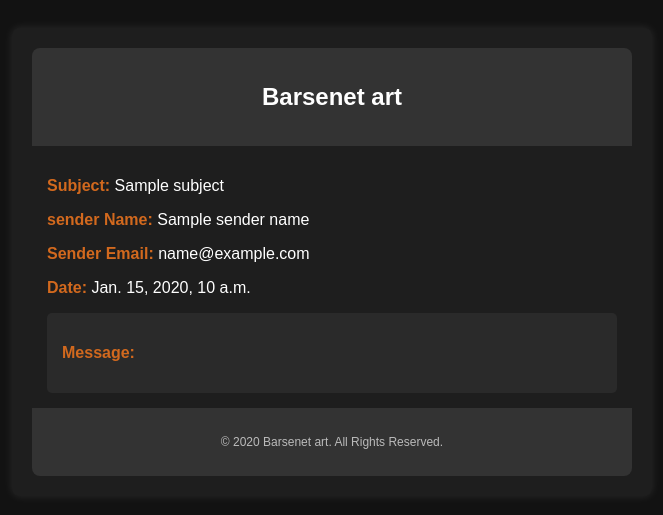
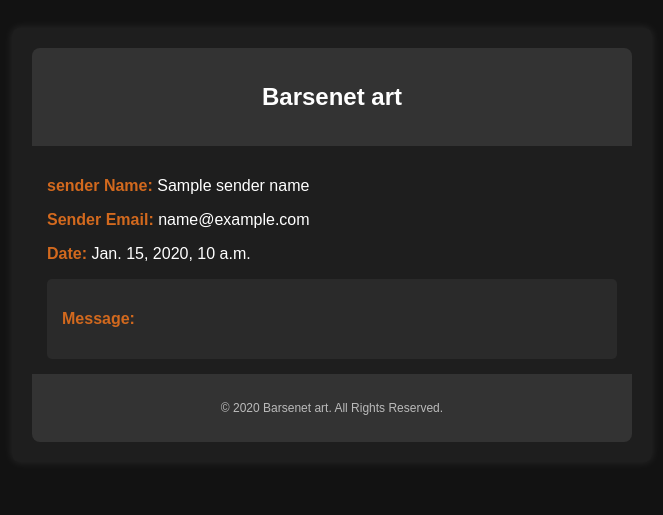
Before and after one commit to LeulGetnet/BarsuArt, a Django app: template templates/email_templates/contact.html in a window 1280 px wide. Shown: the top 515 px of the page, without its empty margins (308-971 px from the left). Run offline with Django 5.2, Linux system fonts and the light colour scheme; the template is opened without the code that fills it: most values are stand-ins (such as "Sample title", 1, 10 or a date in 2020).

Commit message:
removing the subject from the content

```diff
--- a/templates/email_templates/contact.html
+++ b/templates/email_templates/contact.html
@@ -58,7 +58,6 @@
             <h2>Barsenet art</h2>
         </div>
         <div class="content">
-            <p><span class="key">Subject:</span> <span class="value">{{ subject }}</span></p>
             <p><span class="key">sender Name:</span> <span class="value">{{ sender_name }}</span></p>
             <p><span class="key">Sender Email:</span> <span class="value">{{ sender_email }}</span></p>
             <p><span class="key">Date:</span> <span class="value">{{ date }}</span></p>
```
